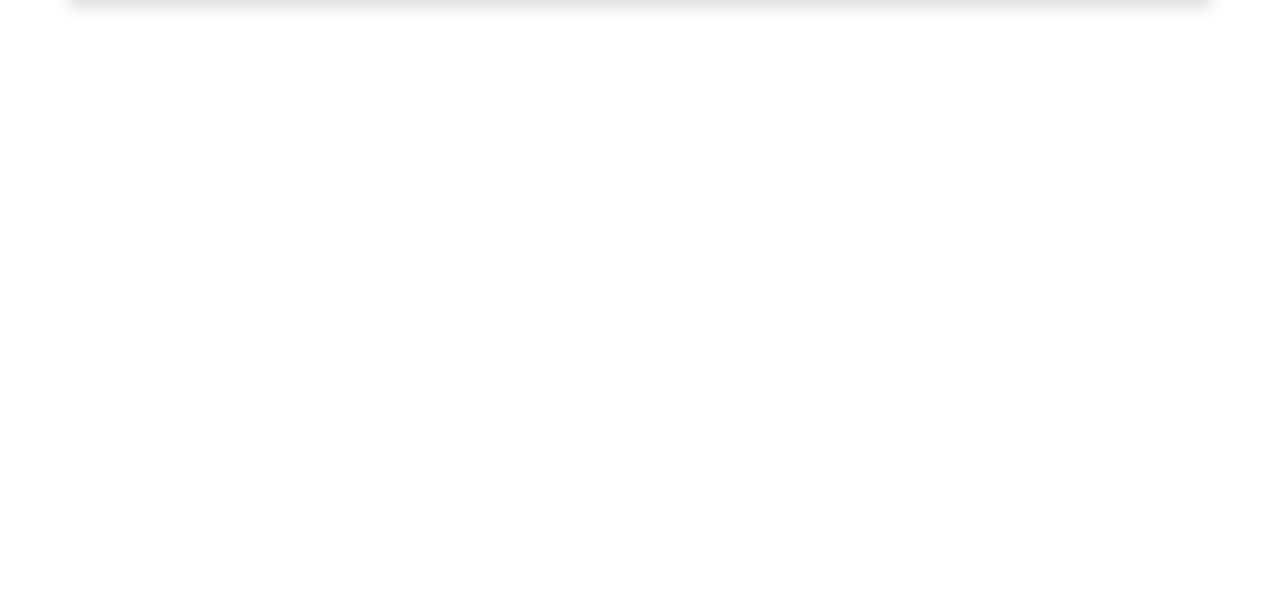
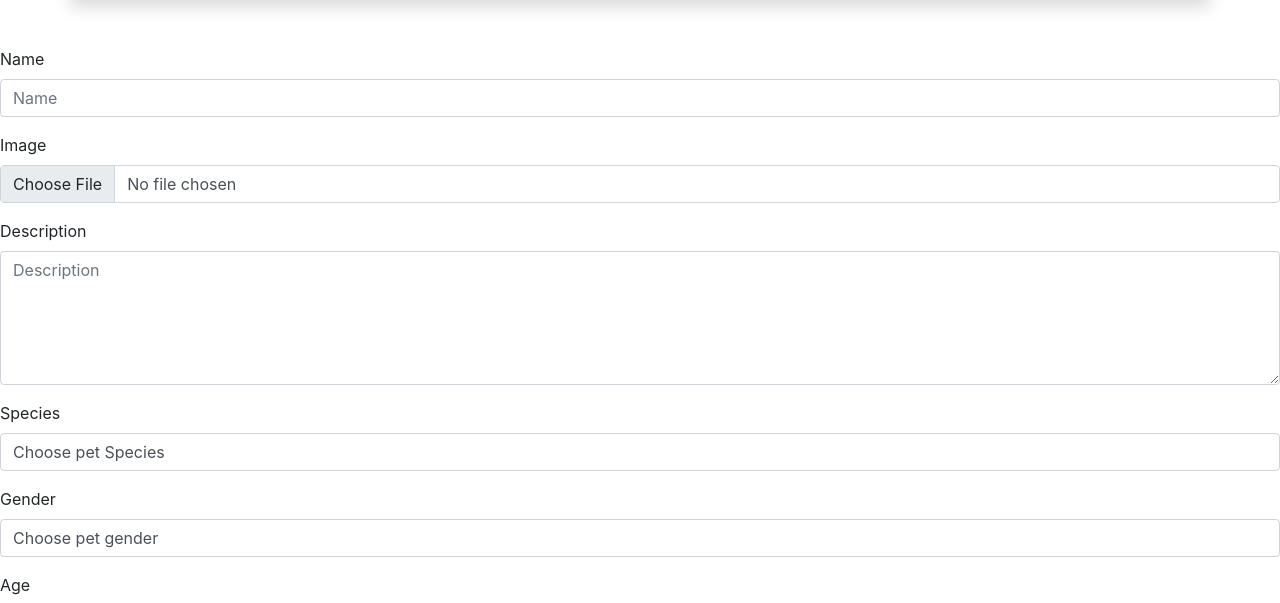
Before and after one commit to Pet-Portal/PetPortal, a React (Create React App) app in the folder web/: page /profile in a window 1280 px wide. Shown: the part 315-918 px from the top of the page. Before the commit the page ends 800 px from the top, so only its background shows below. Built offline with nearby package versions, Linux system fonts and the light colour scheme; no server answers.

Commit message:
feat: petform

```diff
--- /dev/null
+++ b/web/src/components/pets/PetForm.js
@@ -0,0 +1,145 @@
+import { useState } from "react";
+
+
+const validations = {
+    name: (value) => {
+        let message;
+        if (!value) {
+            message = 'A pet name is required'
+        }
+    },
+    image: (value) => {
+        let message;
+        if (!value) {
+            message = 'A pet image is required'
+        }
+    },
+    description: (value) => {
+        let message;
+        if (!value) {
+            message = 'A pet description is required'
+        }
+    },
+    species: (value) => {
+        let message;
+        if (!value) {
+            message = 'A pet species is required'
+        }
+    },
+    gender: (value) => {
+        let message;
+        if (!value) {
+            message = 'A pet gender is required'
+        }
+    },
+    age: (value) => {
+        let message;
+        if (!value) {
+            message = 'A pet age is required'
+        }
+    }
+}
+
+const PetForm = () => {
+
+    const [state, setState] = useState ({
+        pet: {
+            name: '',
+            image: '',
+            description: '',
+            species: '',
+            gender: '',
+            age: ''
+        },
+        errors: {
+            name: validations.name(),
+            image: validations.image(),
+            description: validations.description(),
+            species: validations.species(),
+            gender: validations.gender(),
+            age: validations.age()
+        }
+    })
+
+    const isValid = () => {
+        const { errors } = state;
+        return !Object.keys(errors).some(error => errors[error]);
+    }
+
+
+    return (
+    <div>
+      <form>
+        <div className="form-group">
+          <label for="formGroupExampleInput">Name</label>
+          <input
+            name="name"
+            type="text"
+            className="form-control"
+            id="name"
+            placeholder="Name"
+          />
+        </div>
+        <div className="form-group">
+          <label for="formGroupExampleInput2">Image</label>
+          <input
+            type="file"
+            className="form-control"
+            id="image"
+            placeholder="Examine file"
+          />
+        </div>
+
+        <div className="form-group">
+          <label for="formGroupExampleInput2">Description</label>
+          <textarea
+            name="description"
+            type="text"
+            className="form-control"
+            id="text"
+            rows="5"
+            placeholder="Description"
+          />
+        </div>
+        <div class="form-group">
+          <label for="disabledSelect">Species</label>
+          <select id="species" class="form-control" name="species">
+            <option selected>Choose pet Species</option>
+            <option value="Dog">Dog</option>
+            <option value="Cat">Cat</option>
+            <option value="Bird">Bird</option>
+            <option value="Fish">Fish</option>
+            <option value="Turtle">Turtle</option>
+            <option value="Hamster">Hamster</option>
+            <option value="Horse">Horse</option>
+            <option value="Other">Other</option>
+          </select>
+        </div>
+        <div class="form-group">
+          <label for="disabledSelect">Gender</label>
+          <select id="gender" class="form-control" name="gender">
+            <option selected>Choose pet gender</option>
+            <option value="male">Male</option>
+            <option value="female">Female</option>
+          </select>
+        </div>
+        <div className="form-group">
+          <label for="formGroupExampleInput2">Age</label>
+          <input
+            name="age"
+            type="number"
+            className="form-control"
+            id="age"
+            placeholder="Age"
+          />
+        </div>
+
+        <button class="btn btn-primary" type="submit">
+          Submit
+        </button>
+      </form>
+    </div>
+  );
+};
+
+export default PetForm;
--- a/web/src/components/posts/PostItem.js
+++ b/web/src/components/posts/PostItem.js
@@ -12,7 +12,8 @@ function PostItem({
   },
 }) {
   return (
-    <div className="card" style={{width: "18rem"}}>
+
+    <div className="card " style={{width: "18rem"}}>
       <img src={image} className="card-img-top" alt={title} />
       <div className="card-body">
         <p className="card-text">{description}</p>
--- a/web/src/components/posts/PostsList.js
+++ b/web/src/components/posts/PostsList.js
@@ -35,7 +35,7 @@ function PostsList() {
 
   const { posts } = state;
   return (
-      <div className="row row-cols-4">
+      <div className="row row-cols-4 ">
         {posts.map(post => (
           <div key={post.id} className="col mb-4"><PostItem post={post} /></div>
         ))}
--- a/web/src/screens/Profile.js
+++ b/web/src/screens/Profile.js
@@ -1,11 +1,14 @@
-
-import ProfileItem from '../components/users/ProfileItem';
+import ProfileItem from "../components/users/ProfileItem";
+import PetForm from "../components/pets/PetForm";
+import { Fragment } from "react";
 
 const Profile = () => {
-
-    return (
-        <ProfileItem />
-    )
-}
+  return (
+    <Fragment>
+      <ProfileItem />
+      <PetForm />
+    </Fragment>
+  );
+};
 
 export default Profile;
```
Also changed, not shown: 1 other file (tests, documents, lock files or other folders).
